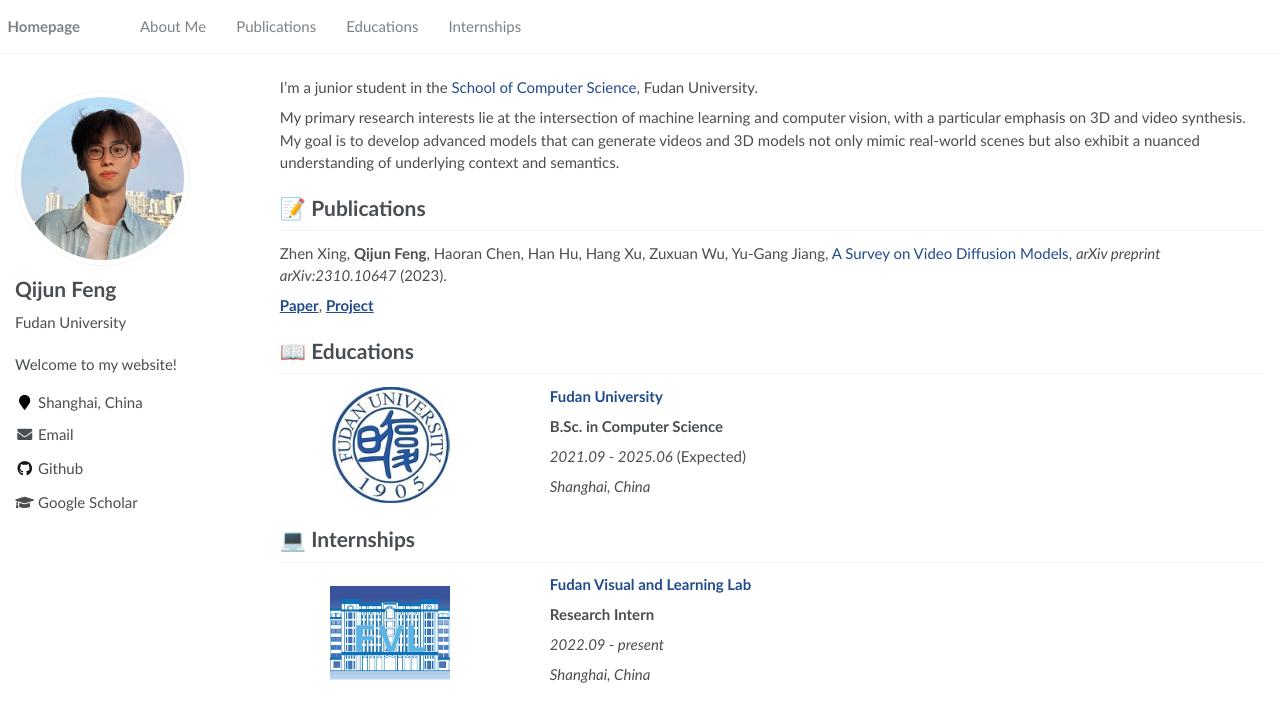
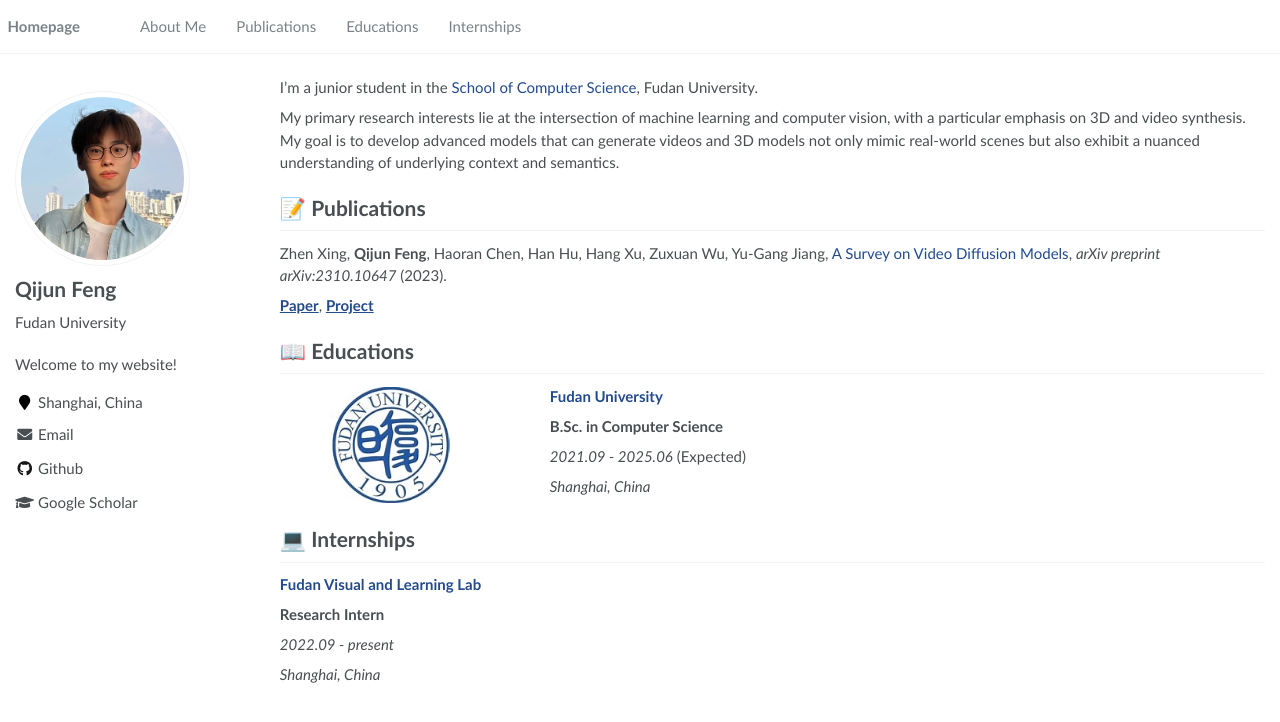
Before and after one commit to tangfqj/tangfqj.github.io, a Jekyll site: the page built from _pages/about.md, in a window 1280 px wide. Shown: the top 722 px of the page. Built offline with Jekyll 4.4.1, drawn with Linux system fonts in a browser that asks for light colours.

Commit message:
Update about.md

```diff
--- a/_pages/about.md
+++ b/_pages/about.md
@@ -51,16 +51,11 @@
 </div>
 
 # 💻 Internships
-<div class="education-box">
-<div class="education-box-image">
-<img src="images/education/fvl.jpg" alt="sym" width="100%">
-</div>
 <div class="education-box-text" markdown="1">
 <a href="https://fvl.fudan.edu.cn" style="text-decoration: none;"><strong>Fudan Visual and Learning Lab</strong></a>
 <p> <strong>Research Intern</strong> </p>
 <p> <i>2022.09 - present</i> </p>
 <p> <i>Shanghai, China</i> </p>
 </div>
-</div>
 <br>
 <br>
```
